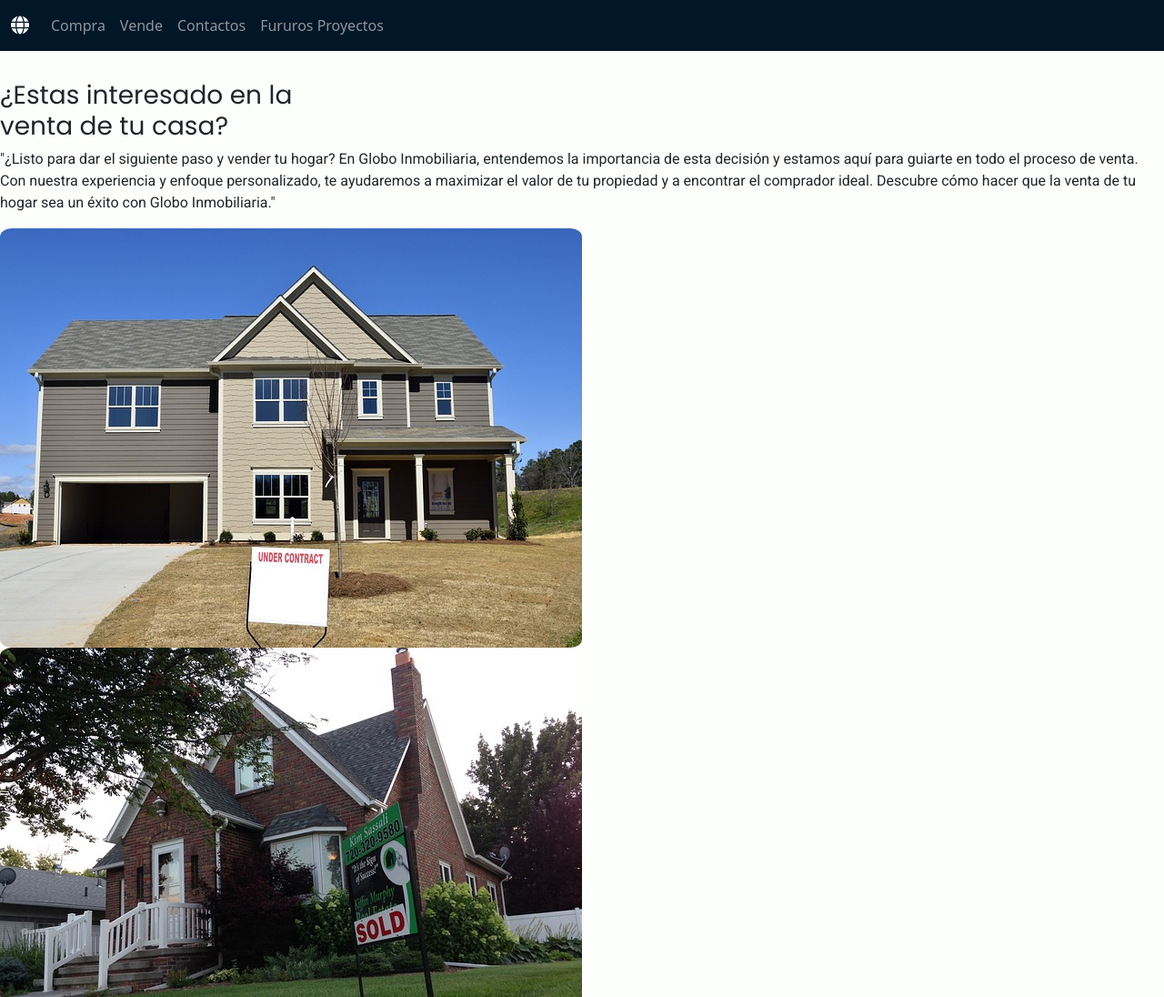
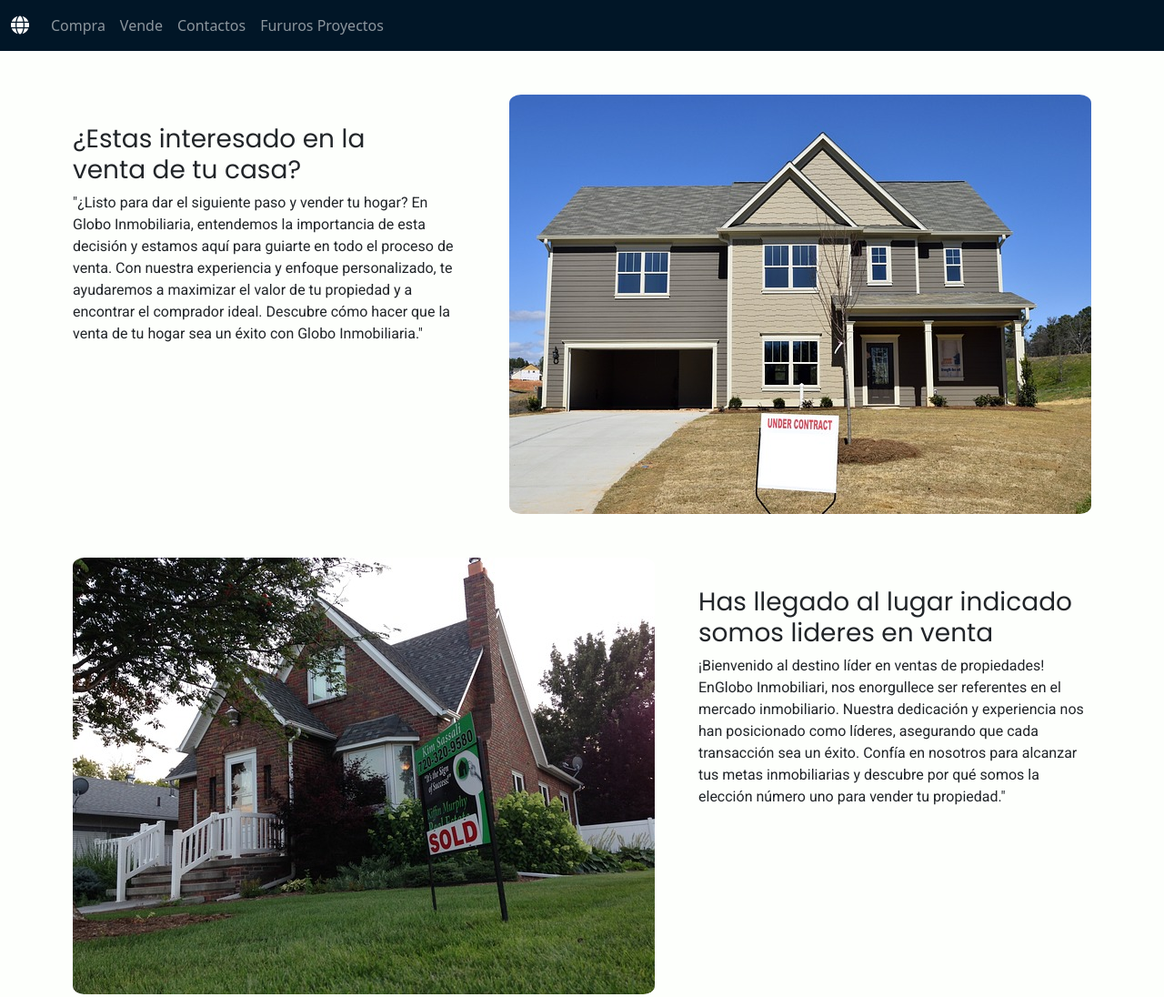
Before and after one commit to Ricardx11/inmobiliaria-globo, a plain HTML site: page pages/vende.html in a window 1280 px wide. Shown: the top 1096 px of the page at 91% size. Drawn offline with nearby package versions, Linux system fonts and the light colour scheme; files whose address does not match are found by name.

Commit message:
entrega final

```diff
--- a/scss/estilos.scss
+++ b/scss/estilos.scss
@@ -129,6 +129,29 @@ h2 {
   }
 }
 }
+
+.contenedor1{
+
+  margin: 3rem  5rem;
+  display: flex;
+  gap: 3rem;
+  justify-content: center;
+
+}
+
+.tamaño{
+  width: 350px;
+  border-radius: 3%;
+}
+
+.text{
+  margin-top: 10px;
+  font-size: 14px;
+  text-align: center;
+}
+
+
+
 .contenedorfuturo {
   margin: 0 2rem;
   padding: 2rem;
```
Also changed, not shown: imagenes/galeria futuro.jpg, imagenes/suburbios futuros.jpg, scss/estilos.css, 1 other file.
